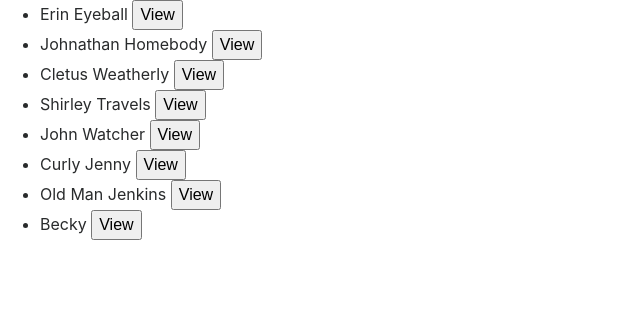
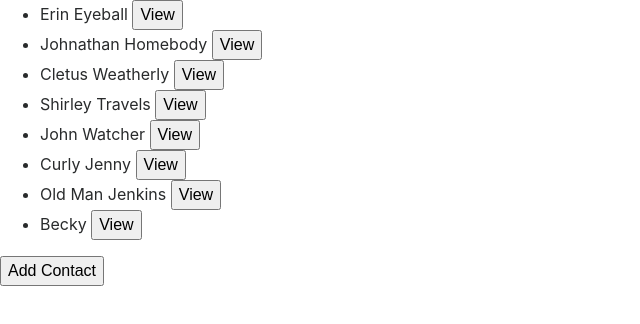
Before and after one commit to JacobFrazierFlores/CodingChallenge, a website: page app/index.html in a window 1280 px wide. Shown: the whole page, without its empty margins (0-640 px from the left). Drawn offline with nearby package versions, Linux system fonts and the light colour scheme; some packages are replaced by stand-ins of ours.

Commit message:
Connect contact list to contact-add

```diff
--- a/app/contact-list/contact-list.template.html
+++ b/app/contact-list/contact-list.template.html
@@ -4,3 +4,4 @@
         <a href="#!/contacts/{{contact.id}}"><button>View</button></a>
     </li>
 </ul>
+<a href="#!/contacts/add"><button>Add Contact</button></a>
```
